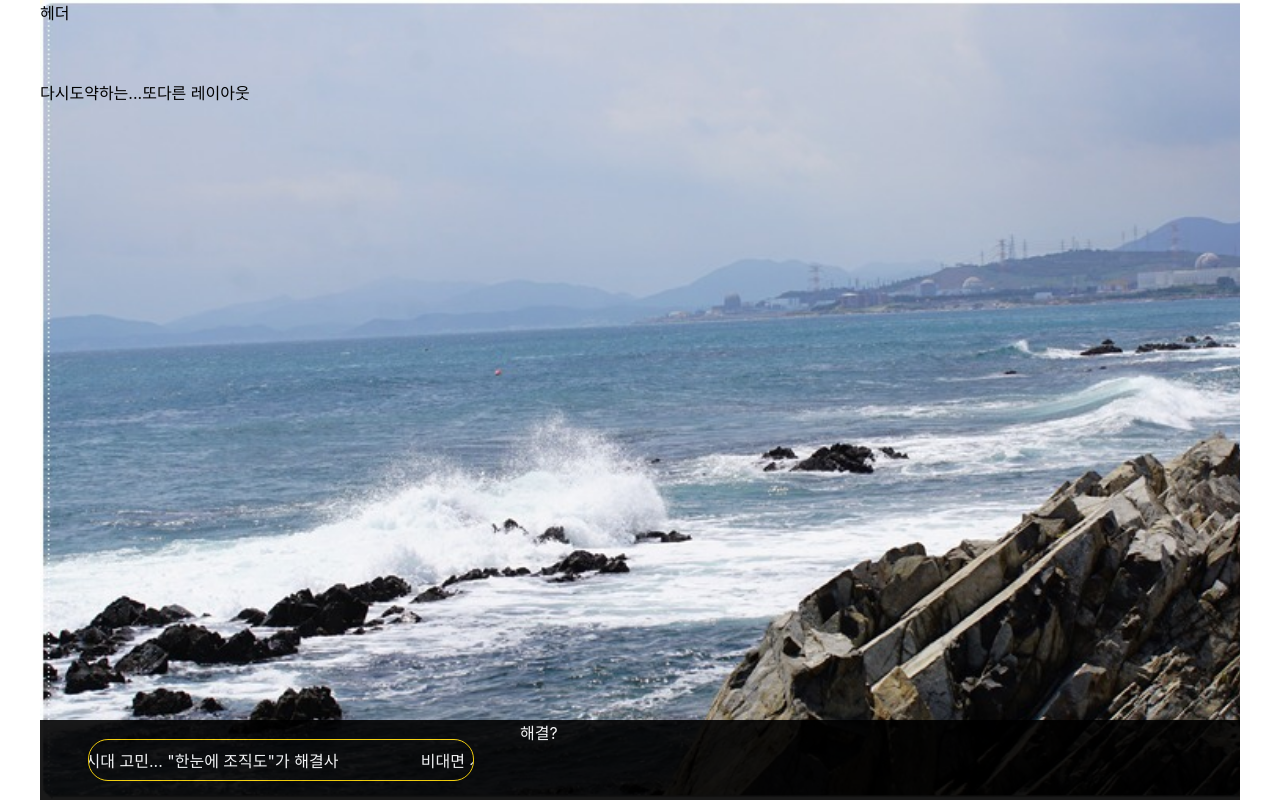
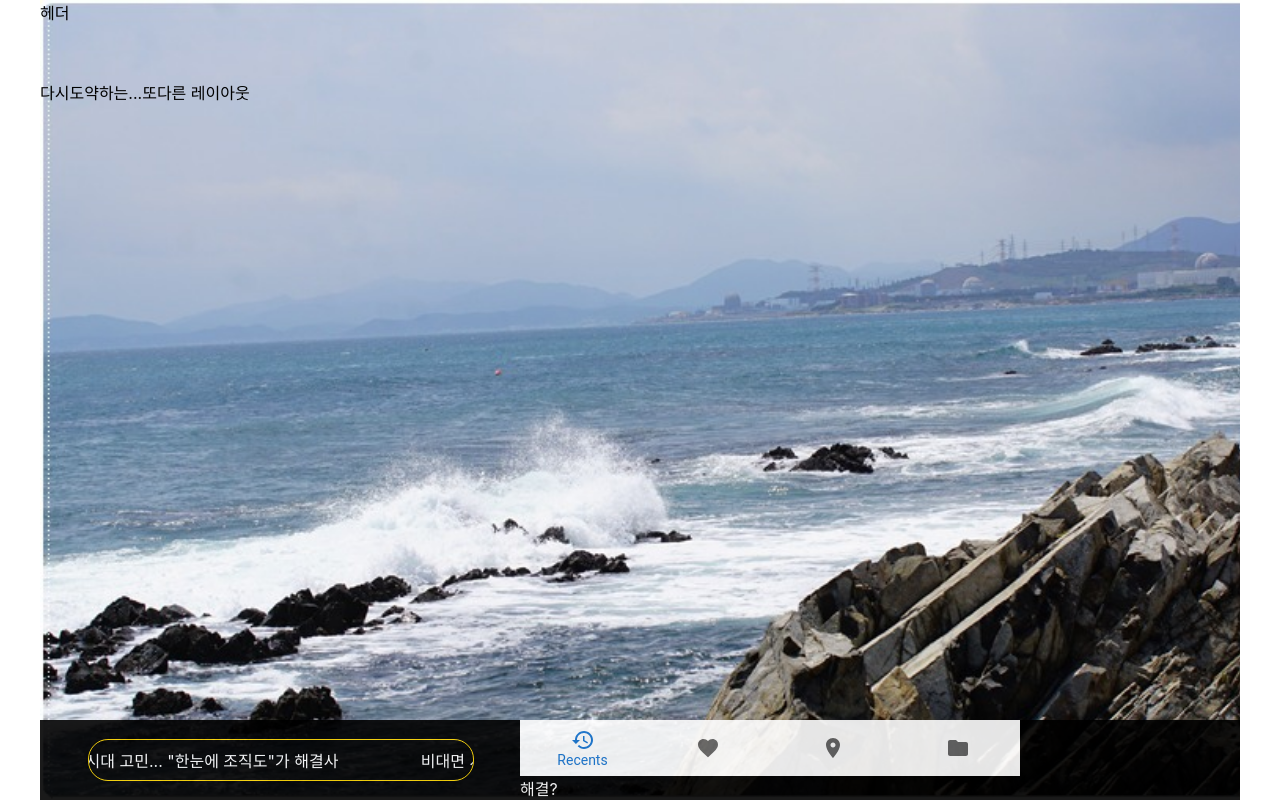
Before and after one commit to ChoiTobin/test, a React (Create React App) app: page / in a window 1280 px wide. Built offline with nearby package versions, Linux system fonts and the light colour scheme.

Commit message:
second commit

```diff
--- a/package.json
+++ b/package.json
@@ -5,6 +5,7 @@
   "dependencies": {
     "@emotion/react": "^11.10.6",
     "@emotion/styled": "^11.10.6",
+    "@mui/icons-material": "^5.11.11",
     "@mui/material": "^5.11.11",
     "@testing-library/jest-dom": "^5.16.5",
     "@testing-library/react": "^13.4.0",
@@ -13,7 +14,7 @@
     "react-dom": "^18.2.0",
     "react-fast-marquee": "^1.3.5",
     "react-router-dom": "^6.8.2",
-    "react-scripts": "5.0.1",
+    "react-scripts": "^5.0.1",
     "web-vitals": "^2.1.4"
   },
   "scripts": {
--- a/src/components/Layout/Footer.js
+++ b/src/components/Layout/Footer.js
@@ -3,7 +3,21 @@
 import Container from "@mui/material/Container";
 import footer from "./footer.css";
 import Marquee from "react-fast-marquee";
+//right
+import BottomNavigation from '@mui/material/BottomNavigation';
+import BottomNavigationAction from '@mui/material/BottomNavigationAction';
+import FolderIcon from '@mui/icons-material/Folder';
+import RestoreIcon from '@mui/icons-material/Restore';
+import FavoriteIcon from '@mui/icons-material/Favorite';
+import LocationOnIcon from '@mui/icons-material/LocationOn';
+
+
 function Footer() {
+  const [value, setValue] = React.useState('recents');
+
+  const handleChange = (event, newValue) => {
+    setValue(newValue);
+  };
   return (
     <>
         <Container maxWidth="xl" disableGutters>
@@ -17,6 +31,24 @@
                 </div>
                 {/* left */}
                 <div className='footer-border-box-right'>
+                <BottomNavigation sx={{ width: 500 }} value={value} onChange={handleChange}>
+      <BottomNavigationAction
+        label="Recents"
+        value="recents"
+        icon={<RestoreIcon />}
+      />
+      <BottomNavigationAction
+        label="Favorites"
+        value="favorites"
+        icon={<FavoriteIcon />}
+      />
+      <BottomNavigationAction
+        label="Nearby"
+        value="nearby"
+        icon={<LocationOnIcon />}
+      />
+      <BottomNavigationAction label="Folder" value="folder" icon={<FolderIcon />} />
+    </BottomNavigation>
                   <span className='footer-border'>해결?</span>
                 </div>
             </Box>
```
Also changed, not shown: 1 other file (tests, documents, lock files or other folders).
